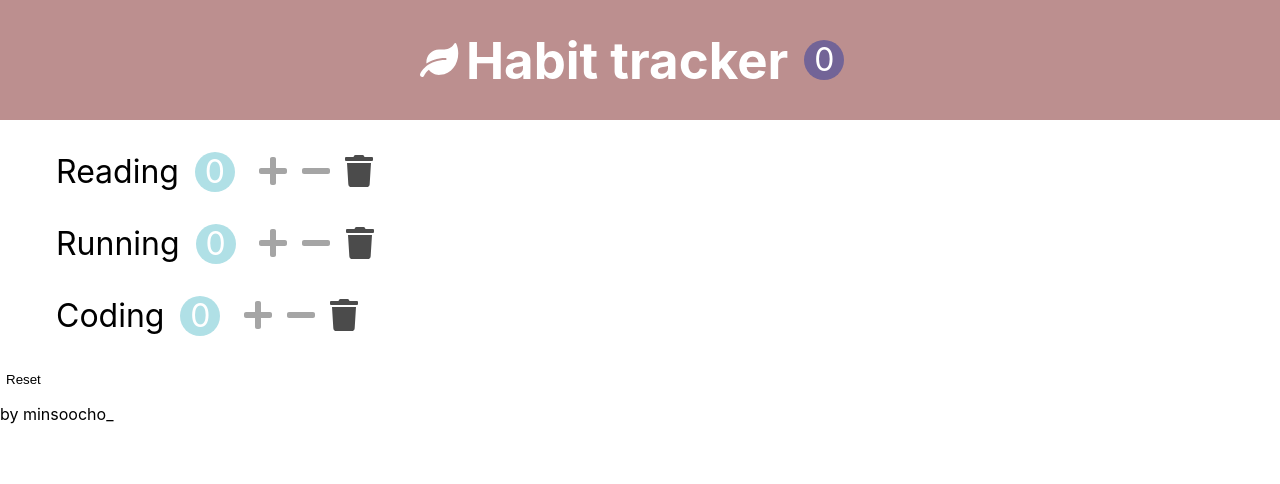
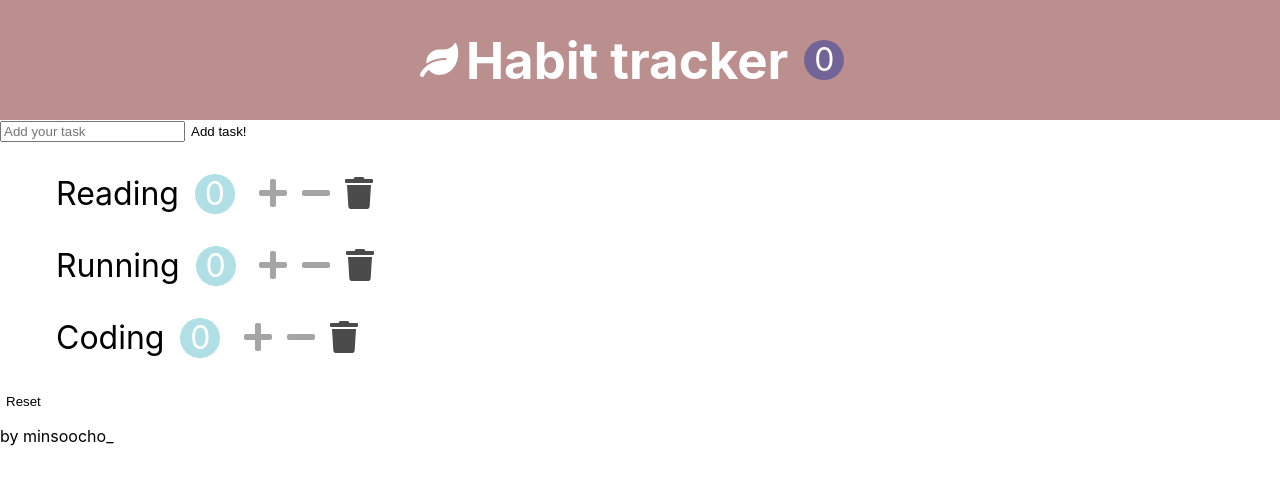
Before and after one commit to minsoocho-hj/react-habit-tracker, a React (Create React App) app: page / in a window 1280 px wide. Shown: the top 484 px of the page. Built offline with nearby package versions, Linux system fonts and the light colour scheme.

Commit message:
form component in progress

```diff
--- a/src/app.jsx
+++ b/src/app.jsx
@@ -1,17 +1,27 @@
 import React, { Component } from 'react';
 import './app.css';
+import HabitAddForm from './components/habitAddForm';
 import Habits from './components/habits';
 import Navbar from './components/navbar';
 
 class App extends Component {
   state = {
     habits: [
-      { id: 1, name: 'Reading', count: 0 },
-      { id: 2, name: 'Running', count: 0 },
-      { id: 3, name:'Coding', count: 0 }
+      { id: Date.now() - 1, name: 'Reading', count: 0 },
+      { id: Date.now() - 2, name: 'Running', count: 0 },
+      { id: Date.now(), name:'Coding', count: 0 }
     ]
   };
 
+  handleAddTask = (e) => {
+    e.preventDefault();
+    const habits = this.state.habits;
+    const taskName = document.querySelector(".add-input").value;
+    const newHabit = { id: Date.now(), name: taskName, count: 0 };
+    // this.setState({ habits: [...this.state.habits, newHabit] });
+    this.setState({ habits: habits.concat(newHabit) });
+    console.log(this.state.habits)
+  };
 
   handleIncrease = (habit) => {
     const habits = [...this.state.habits] // state에 있는 배열에 바로 접근하면 안되기때문에 spread operator 사용함.
@@ -24,14 +34,14 @@ class App extends Component {
     const habits = [...this.state.habits]
     const index = habits.indexOf(habit)
     const count = habits[index].count - 1;
-    habits[index].count = 0 ? count : 0;
+    habits[index].count = count < 0 ? 0 : count;
     this.setState({ habits });
   };
 
   handleDelete = (habit) => {
-    const habits = this.status.habits //spread operator를 쓰지않는 이유는 이미 filter를 이용해 새로운 배열을 만들었기 때문.
+    const habits = this.state.habits //spread operator를 쓰지않는 이유는 이미 filter를 이용해 새로운 배열을 만들었기 때문.
     const filter_habit = habits.filter(item => item.id !== habit.id); // array.filter는 조건이 맞는 아이들을 모아서, 새로운 배열(새로운 컨테이너)를 만들어 주기 때문
-    this.setState({ habits: filter_habit});
+    this.setState({ habits: filter_habit });
   };
 
   handleReset = () => {
@@ -47,9 +57,9 @@ class App extends Component {
   render() {
     return (
       <>
-
       <Navbar
-        totalCount={this.state.habits.filter(item => item.count > 0).length} />
+          totalCount={this.state.habits.filter(item => item.count > 0).length} />
+        <HabitAddForm onSubmit={this.handleAddTask}/>
       <Habits
         habits={this.state.habits}
         onIncrease={this.handleIncrease}
--- /dev/null
+++ b/src/components/habitAddForm.jsx
@@ -0,0 +1,17 @@
+import React, { Component } from 'react'
+
+export default class HabitAddForm extends Component {
+  inputRef = React.createRef();
+  render() {
+    return (
+      <form className="add-form" onSubmit={this.props.onSubmit}>
+        <input
+          ref={this.inputRef}
+          type="text"
+          className="add-input"
+          placeholder='Add your task' />
+        <button className="add-btn">Add task!</button>
+      </form>
+    )
+  }
+}
--- a/src/components/navbar.jsx
+++ b/src/components/navbar.jsx
@@ -7,7 +7,7 @@ export default class Navbar extends Component {
         <nav>
         <i className="navbar-logo fas fa-leaf"></i>
         <h1>Habit tracker</h1>
-          <span className="nav-count">{this.props.totalCount}</span>
+        <span className="nav-count">{this.props.totalCount}</span>
       </nav>
       </>
     )
```
